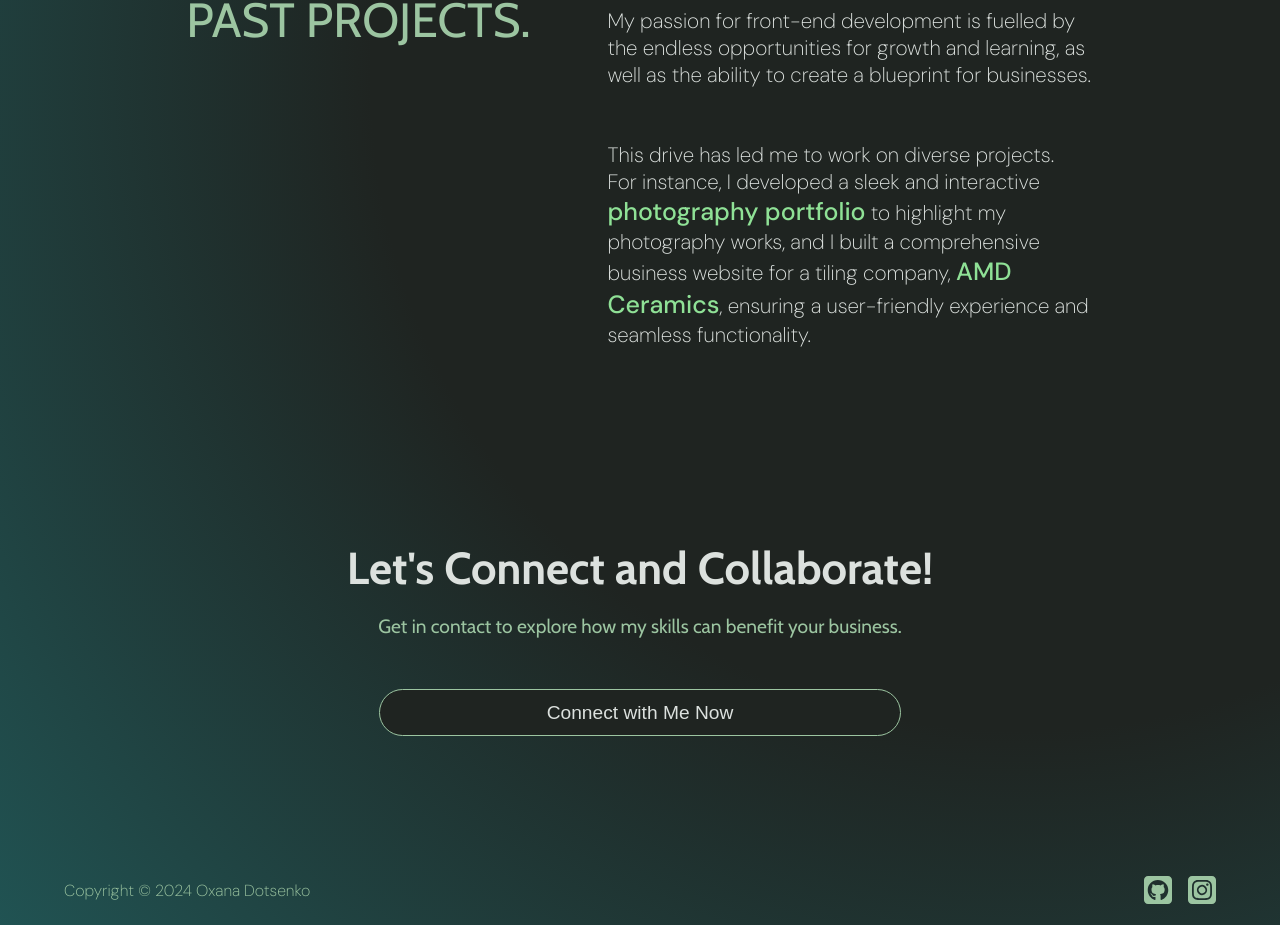
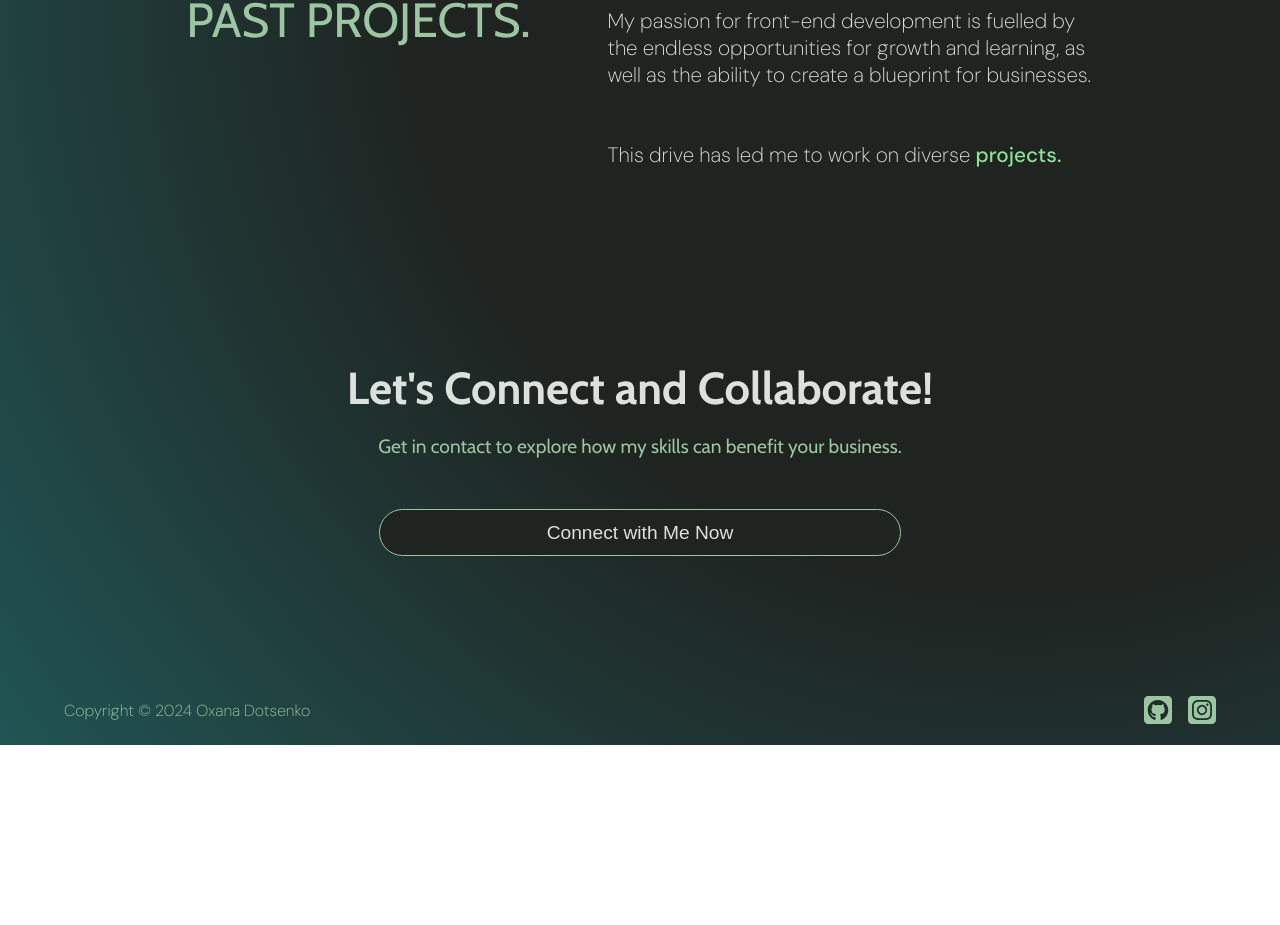
Before and after one commit to oxanaDots/front-end, a React (Create React App) app: page / in a window 1280 px wide. Shown: the part 1192-2117 px from the top of the page. After the commit the page ends 1937 px from the top, so only its background shows below. Built offline with nearby package versions, Linux system fonts and the light colour scheme; a web font is replaced by a local one.

Commit message:
new code

```diff
--- a/src/pages/HomePage.js
+++ b/src/pages/HomePage.js
@@ -60,12 +60,9 @@ useEffect(()=>{
 
         <h3>PAST PROJECTS.</h3>
         <p className={styles.intro}>My passion for front-end development is fuelled by the endless opportunities for growth and learning, as well as the ability to create a blueprint for businesses. </p>
-        <p className={styles.intro}>This drive has led me to work on diverse projects. <br></br>For instance, I developed a sleek and interactive <a href='https://oxanadotsenkophotography.co.uk/' target="_blank"><span className={styles.highlight}> photography portfolio</span></a>  to highlight my photography works, and I built a comprehensive business website for a tiling company, <a href='https://amd-ceramics.vercel.app'><span className={styles.highlight}>AMD Ceramics</span></a>, ensuring a user-friendly experience and seamless functionality.</p>
+        <p className={styles.intro}>This drive has led me to work on diverse <span > <a href="/projects" className={styles.highlight}>projects.</a></span></p>
 
-{/* <figure>
-<img src="/images/screely-1719931745079.png"/>
 
-</figure> */}
 
 
             </div>
--- a/src/pages/HomePage.module.css
+++ b/src/pages/HomePage.module.css
@@ -244,7 +244,11 @@ width:30vw;
 .skils, .highlight{
     color: rgb(143, 225, 150);
     font-weight: 500;
-    font-size: larger;
+
+}
+
+span:hover{
+    transform: translateX(-5%);
 }
 
 @media(max-width: 700px){
```
